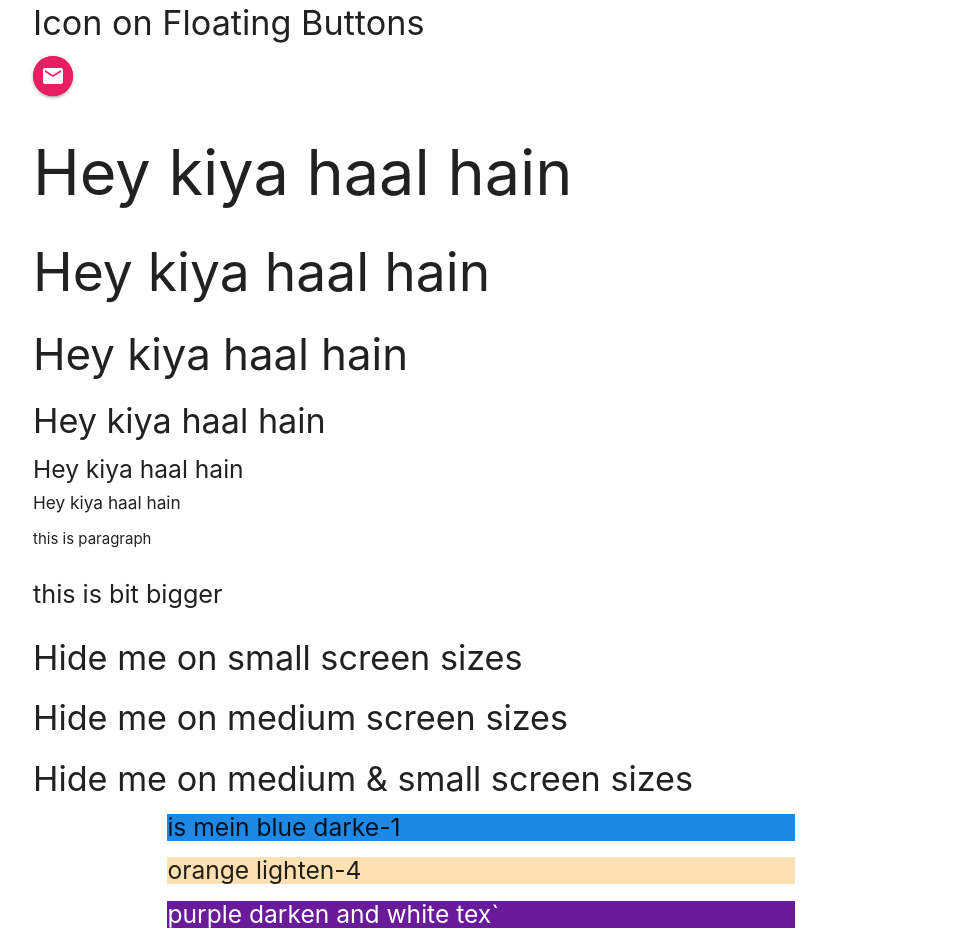
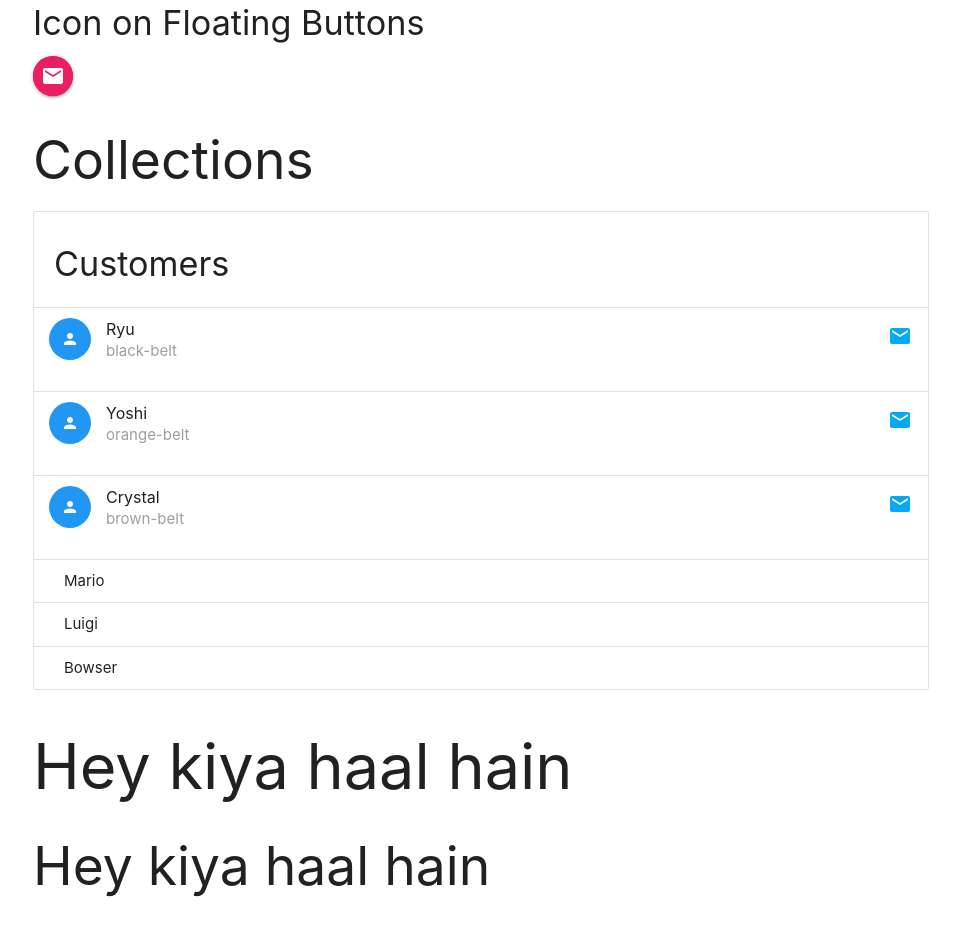
Before and after one commit to jawwad22/Materialize-Learning, a plain HTML site: page index.html in a window 1280 px wide. Shown: the part 1180-2111 px from the top of the page, without its empty margins (159-1119 px from the left). Drawn offline with nearby package versions, Linux system fonts and the light colour scheme.

Commit message:
--Collections

```diff
--- a/index.html
+++ b/index.html
@@ -145,7 +145,8 @@
                     </div>
                     <div class="card-content">
                         <span class="card-title">Mango & Chickpea Curry</span>
-            <p>Lorem ipsum dolor sit amet, consectetur adipiscing elit. Aenean quis aliquam orci. Orci varius natoque penatibus et magnis dis parturient montes, nascetur ridiculus mus.</p>
+                        <p>Lorem ipsum dolor sit amet, consectetur adipiscing elit. Aenean quis aliquam orci. Orci
+                            varius natoque penatibus et magnis dis parturient montes, nascetur ridiculus mus.</p>
                     </div>
                     <div class="card-action">
                         <a href="">More details</a>
@@ -162,7 +163,8 @@
                     </div>
                     <div class="card-content">
                         <span class="card-title">Rainbow Pasta Salad</span>
-            <p>Lorem ipsum dolor sit amet, consectetur adipiscing elit. Aenean quis aliquam orci. Orci varius natoque penatibus et magnis dis parturient montes, nascetur ridiculus mus.</p>
+                        <p>Lorem ipsum dolor sit amet, consectetur adipiscing elit. Aenean quis aliquam orci. Orci
+                            varius natoque penatibus et magnis dis parturient montes, nascetur ridiculus mus.</p>
                     </div>
                     <div class="card-action">
                         <a href="">More details</a>
@@ -191,7 +193,41 @@
             <i class="material-icons">email</i>
         </a>
     </div>
-
+    <div class="container">
+        <h2>Collections</h2>
+        <ul class="collection with-header">
+            <li class="collection-header">
+                <h4>Customers</h4>
+            </li>
+            <li class="collection-item avatar">
+                <i class="material-icons circle blue">person</i>
+                <span class="title">Ryu</span>
+                <p class="grey-text">black-belt</p>
+                <a href="" class="secondary-content">
+                    <i class="material-icons light-blue-text">email</i>
+                </a>
+            </li>
+            <li class="collection-item avatar">
+                <i class="material-icons circle blue">person</i>
+                <span class="title">Yoshi</span>
+                <p class="grey-text">orange-belt</p>
+                <a href="" class="secondary-content">
+                    <i class="material-icons light-blue-text">email</i>
+                </a>
+            </li>
+            <li class="collection-item avatar">
+                <i class="material-icons circle blue">person</i>
+                <span class="title">Crystal</span>
+                <p class="grey-text">brown-belt</p>
+                <a href="" class="secondary-content">
+                    <i class="material-icons light-blue-text">email</i>
+                </a>
+            </li>
+            <li class="collection-item">Mario</li>
+            <li class="collection-item">Luigi</li>
+            <li class="collection-item">Bowser</li>
+        </ul>
+    </div>
     <div class="container">
         <h1>Hey kiya haal hain</h1>
         <h2>Hey kiya haal hain</h2>
```
Lines whose indentation alone changed are shown as unchanged.
